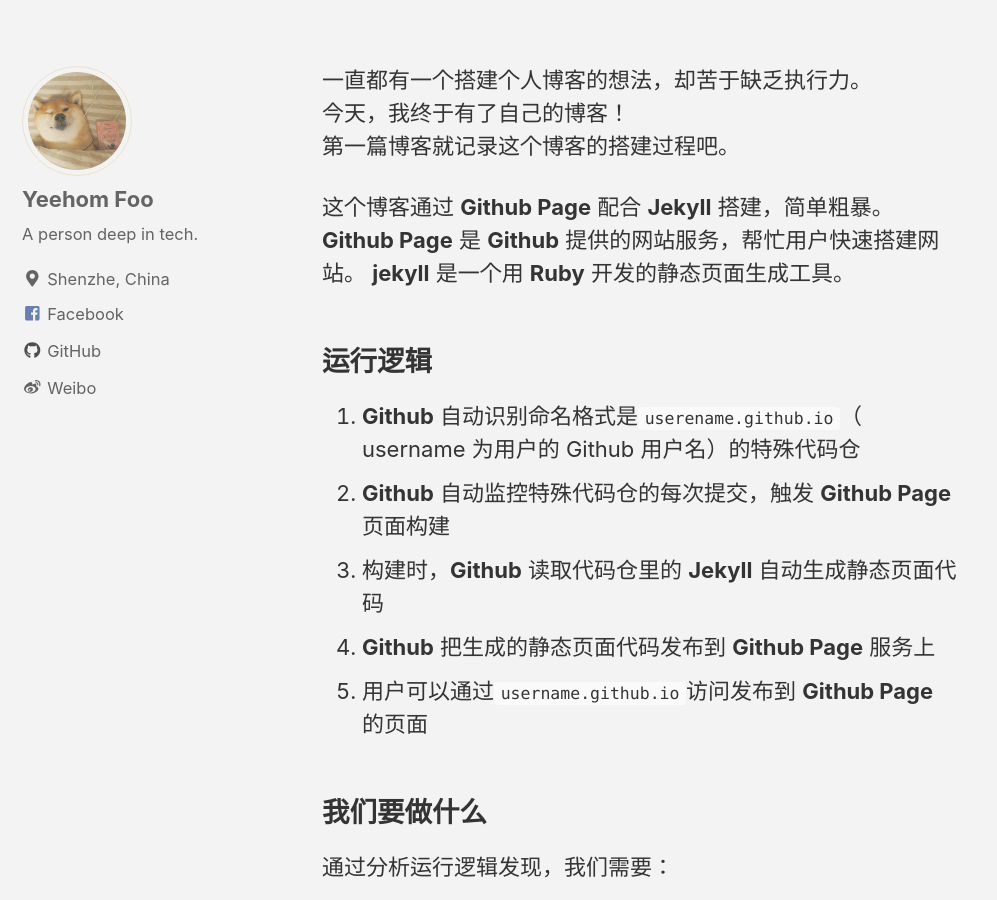
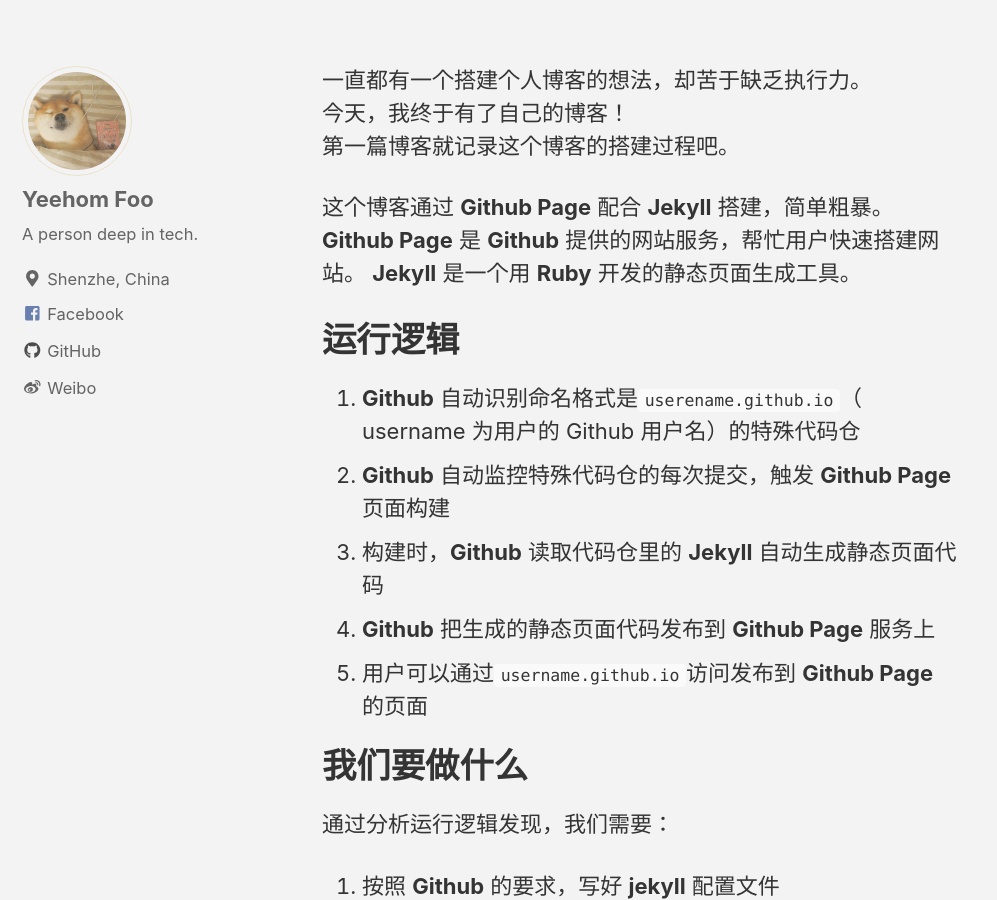
Before and after one commit to yeehomfoo/blog.yeehomfoo.com, a Jekyll site: the page built from _posts/2018-08-26-一个博客的诞生.md, in a window 1280 px wide and 900 px high, scrolled down 590 px. Shown: the whole window, without its empty margins (0-997 px from the left). Built offline with Jekyll 4.4.1, drawn with Linux system fonts in a browser that asks for light colours; nearby versions of some CDN libraries; comment, search, counter and statistics services are not loaded.

````diff
--- a/_posts/2018-08-26-一个博客的诞生.md
+++ b/_posts/2018-08-26-一个博客的诞生.md
@@ -9,45 +9,54 @@ tags:
 
 这个博客通过 **Github Page** 配合 __Jekyll__ 搭建，简单粗暴。
 **Github Page** 是 **Github** 提供的网站服务，帮忙用户快速搭建网站。
-**jekyll** 是一个用 **Ruby** 开发的静态页面生成工具。
+**Jekyll** 是一个用 **Ruby** 开发的静态页面生成工具。
 
-## 运行逻辑
+# 运行逻辑
+
 1. **Github** 自动识别命名格式是`userename.github.io`（ username 为用户的 Github 用户名）的特殊代码仓
 2. **Github** 自动监控特殊代码仓的每次提交，触发 **Github Page** 页面构建
 3. 构建时，**Github** 读取代码仓里的 **Jekyll** 自动生成静态页面代码
 4. **Github** 把生成的静态页面代码发布到 **Github Page** 服务上
 5. 用户可以通过`username.github.io`访问发布到 **Github Page** 的页面
 
-## 我们要做什么
+# 我们要做什么
+
 通过分析运行逻辑发现，我们需要：
+
 1. 按照 **Github** 的要求，写好 **jekyll** 配置文件
 2. 按照 **Jekyll** 的要求，写好**静态页面代码**（在 Jekyll 指定的[目录](https://jekyllrb.com/docs/structure/)放入对应的文件即可）
 
 
 其中，**Jekyll** 可以使用 **Github** 上开源的主题，做一些简单的配置和用 **Mardown** 写好博文即可。
 
-## 搭建步骤（使用开源主题）
+# 搭建步骤（使用开源主题）
+
 1. 按照教程[Getting Started with GitHub Pages](https://guides.github.com/features/pages/)建立指定代码仓（不需要选择主题）
 2. 在 **Github** 上寻找适合的 **Jekyll** 开源主题（推荐[minimal-mistakes](https://github.com/mmistakes/minimal-mistakes)）
 3. 克隆建好的代码仓到本地
+
 ```shell
 git clone your_repo_url // e.g. git clone git@github.com:yeehomfoo/yeehomfoo.github.io.git
 cd your_repo_name // e.g. cd yeehomfoo.github.io
 ```
+
 4. 把找到的 **Jekyll** 开源主题代码放到本地代码仓中
 5. 参考[教程](https://help.github.com/articles/setting-up-your-github-pages-site-locally-with-jekyll/)安装本地调试环境
 6. 参考开源主题对应的文档，完成配置，用 **Mardown** 写好博文并放在正确目录中
 7. 提交代码到 **Github**
+
 ```shell
 git add .
 git commit -m "say somthing"
 git push -u origin master:master
 ```
+
 8. 等待一段时间后，访问`https://username.github.io`即可看到效果
 
 至此，一个基于 **Github Page** 的个人博客就搭建完成了。
 
-## Jekyll or Hexo
+# Jekyll or Hexo
+
 [Jekyll](http://jekyllcn.com/)  和 [Hexo](https://hexo.io/zh-cn/) 是目前两大静态博客主流框架。 Jekyll 基于 Ruby, 而 Hexo 基于 Node.js，两者均可用用于搭建基于 **Github Page** 的个人博客。大家可以根据个人需要选择。
 
 **转载请注明作者和出处：[Yeehom Foo](https://yeehomfoo.github.io/posts/%E4%B8%80%E4%B8%AA%E5%8D%9A%E5%AE%A2%E7%9A%84%E8%AF%9E%E7%94%9F/)**
@@ -55,8 +64,7 @@ git push -u origin master:master
 
 （done）
 
-### 参考资料
-
+## 参考资料
 
 
 [1] [Websites for you and your projects](https://pages.github.com/)
@@ -71,7 +79,7 @@ git push -u origin master:master
 [4] [A flexible two-column Jekyll theme](https://mmistakes.github.io/minimal-mistakes/)
 
 
-[5] [Directory structure](https://jekyllrb.com/docs/structure/))
+[5] [Directory structure](https://jekyllrb.com/docs/structure/)
 
 
 [6] [Creating and Hosting a Personal Site on GitHub](http://jmcglone.com/guides/github-pages/)
````
